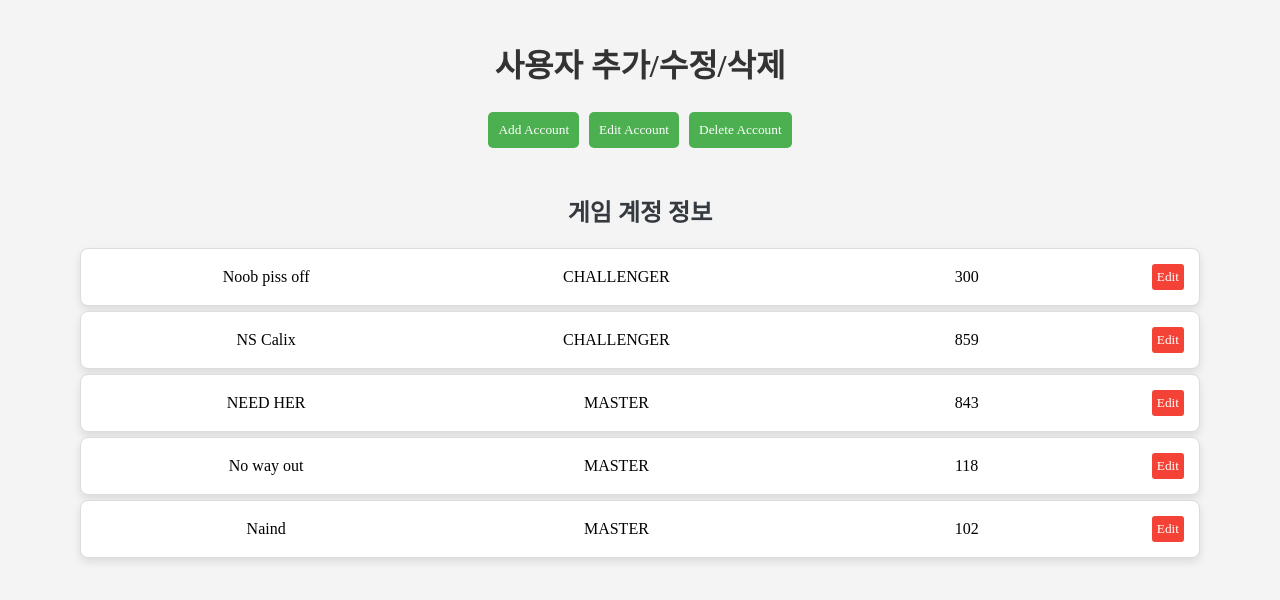
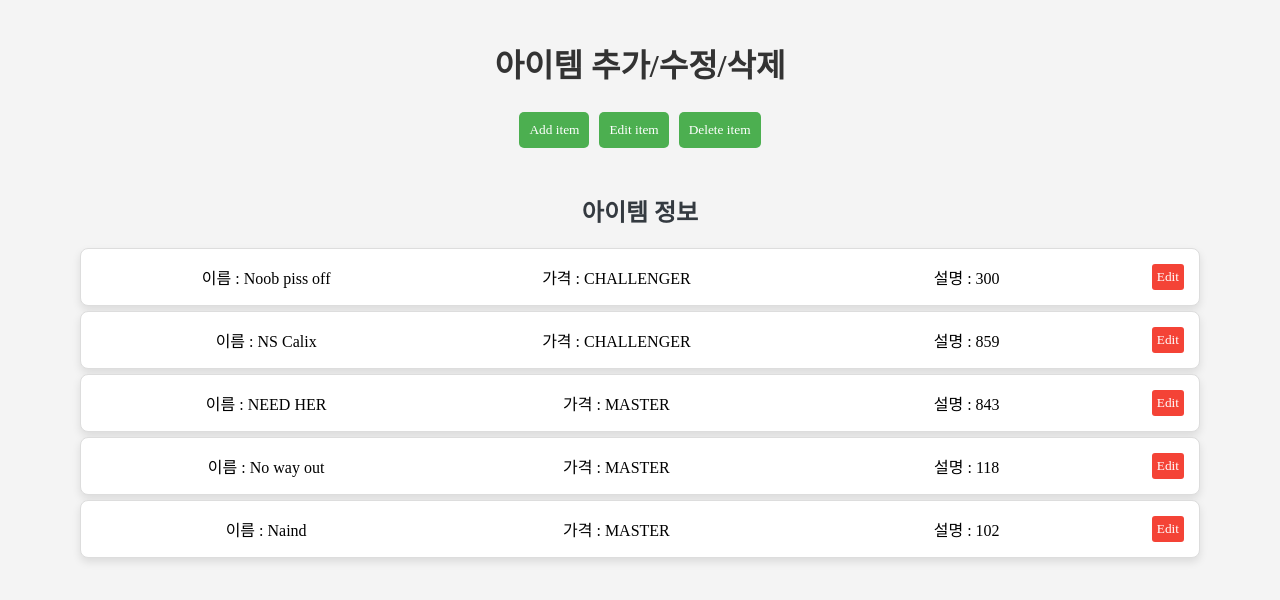
Before and after one commit to adorableco/2023-db-project-db.gg, a React (Create React App) app in the folder frontend/: page /item_edit in a window 1280 px wide. Shown: the top 600 px of the page. Built offline with nearby package versions, Linux system fonts and the light colour scheme; a web font is replaced by a local one.

Commit message:
✨ Feat: "아이템 추가/수정/삭제"
resolves: #30

```diff
--- a/frontend/src/component/EditItem.js
+++ b/frontend/src/component/EditItem.js
@@ -4,33 +4,34 @@
 
 import React, { useState, useEffect } from "react";
 import "./EditUser.css";
+import axios from "axios";
 
 const mockData = {
-  gameAccounts: [
+  items: [
     {
-      gameName: "Noob piss off",
-      tier: "CHALLENGER",
-      accountLevel: 300,
+      name: "Noob piss off",
+      price: "CHALLENGER",
+      description: 300,
     },
     {
-      gameName: "NS Calix",
-      tier: "CHALLENGER",
-      accountLevel: 859,
+      name: "NS Calix",
+      price: "CHALLENGER",
+      description: 859,
     },
     {
-      gameName: "NEED HER",
-      tier: "MASTER",
-      accountLevel: 843,
+      name: "NEED HER",
+      price: "MASTER",
+      description: 843,
     },
     {
-      gameName: "No way out",
-      tier: "MASTER",
-      accountLevel: 118,
+      name: "No way out",
+      price: "MASTER",
+      description: 118,
     },
     {
-      gameName: "Naind",
-      tier: "MASTER",
-      accountLevel: 102,
+      name: "Naind",
+      price: "MASTER",
+      description: 102,
     },
   ],
 };
@@ -39,110 +40,138 @@ const EditItem = () => {
   const [isAddFormVisible, setIsAddFormVisible] = useState(false);
   const [isEditFormVisible, setIsEditFormVisible] = useState(false);
   const [isDeleteFormVisible, setIsDeleteFormVisible] = useState(false);
-  const [existingAccount, setExistingAccount] = useState(false);
-  const [gameName, setGameName] = useState("");
-  const [newGameName, setNewGameName] = useState("");
-  const [tier, setTier] = useState("");
-  const [accountLevel, setAccountLevel] = useState("");
+  const [existingitem, setExistingitem] = useState(false);
+  const [name, setName] = useState("");
+  const [newname, setNewName] = useState("");
+  const [newItemId, setNewItemId] = useState("");
+  const [price, setPrice] = useState("");
+  const [description, setDescription] = useState("");
   const [editing, setEditing] = useState(false);
   const [canTouch, setCanTouch] = useState(false);
-  const [gameAccounts, setGameAccounts] = useState([]);
+  const [items, setItems] = useState([]);
+  const [updateditems, setUpdateditems] = useState([]);
 
   const handleInputChange = (e) => {
-    setGameName(e.target.value);
+    setName(e.target.value);
   };
 
-  const handleNewGameNameChange = (e) => {
-    setNewGameName(e.target.value);
+  const handleNewnameChange = (e) => {
+    setNewName(e.target.value);
   };
 
-  const handleTierChange = (e) => {
-    setTier(e.target.value);
+  const handlepriceChange = (e) => {
+    setPrice(e.target.value);
   };
 
-  const handleAccountLevelChange = (e) => {
-    setAccountLevel(e.target.value);
+  const handledescriptionChange = (e) => {
+    setDescription(e.target.value);
   };
 
-  const handleAdd = () => {
-    const newGameAccount = {
-      gameName: newGameName,
-      tier,
-      accountLevel,
-    };
+  //api 연결해야 할 곳
+  const handleAdd = async () => {
+    try {
+      await axios
+        .post(`/api`, {
+          itemId: 3187,
+          name: "새로운아이템",
+          description: "설명",
+          price: 100,
+        })
+        .then((res) => {
+          // 중복 여부 체크
+          // if(res.data == "이미 존재하는 아이템입니다."){
+          //   alert("이미 존재하는아이템입니다.")
+          // }
 
-    setGameAccounts([...gameAccounts, newGameAccount]);
-    clearInputs();
+          console.log(res.data);
+        });
+      const newItem = {
+        itemId: newItemId,
+        name: newname,
+        price,
+        description,
+      };
+
+      setItems([...items, newItem]);
+      clearInputs();
+    } catch {
+      console.error("Adding Item Failed!");
+    }
   };
 
+  //api 연결해야 할 곳
   const handleEdit = () => {
     if (canTouch) {
-      const editedGameAccounts = gameAccounts.map((account) =>
-        account.gameName === gameName
-          ? { ...account, gameName: newGameName, tier, accountLevel }
-          : account,
+      const editeditems = items.map((item) =>
+        item.name === name
+          ? { ...item, name: newname, price, description }
+          : item,
       );
 
-      setGameAccounts(editedGameAccounts);
+      setItems(editeditems);
       setEditing(false);
       clearInputs();
     } else {
-      alert("'게임 이름 확인 버튼'을 눌러 존재 여부를 확인하세요.");
+      alert("'아이템 이름 확인 버튼'을 눌러 존재 여부를 확인하세요.");
       clearInputs();
     }
   };
 
-  const handleDelete = () => {
-    const updatedGameAccounts = gameAccounts.filter(
-      (account) => account.gameName !== gameName,
-    );
+  //api 연결해야 할 곳
+  const handleDelete = async () => {
+    try {
+      await axios.delete(`/?`).then(() => {
+        alert("삭제가 완료되었습니다.");
+        // const updateditems = items.filter(
+        //   (item) => item.name !== name,
+        // );
+      });
+    } catch {
+      console.error("Deleting Item Failed!");
+    }
 
-    setGameAccounts(updatedGameAccounts);
+    setItems(updateditems);
     clearInputs();
   };
 
-  const handleEditClick = (account) => {
-    setGameName(account.gameName);
-    setNewGameName(account.gameName);
-    setTier(account.tier);
-    setAccountLevel(account.accountLevel);
+  const handleEditClick = (item) => {
+    setName(item.name);
+    setNewName(item.name);
+    setPrice(item.price);
+    setDescription(item.description);
     setEditing(true);
   };
 
   // 수정/삭제 시 회원 존재 확인
   const checkExistedName = () => {
-    setExistingAccount(
-      mockData.gameAccounts.find((account) => account.gameName === gameName),
-    );
-    if (!existingAccount) {
-      alert("존재하지 않는 게임 이름입니다.");
-      setGameName("");
+    setExistingitem(mockData.items.find((item) => item.name === name));
+    if (!existingitem) {
+      alert("존재하지 않는 아이템 이름입니다.");
+      setName("");
     }
   };
 
   // 수정/등록 시 새 이름 중복 여부 확인
   const checkSameName = () => {
-    setExistingAccount(
-      mockData.gameAccounts.find((account) => account.gameName === gameName),
-    );
-    if (existingAccount) {
-      alert("이미 존재하는 게임 이름입니다.");
-      setNewGameName("");
+    setExistingitem(mockData.items.find((item) => item.name === name));
+    if (existingitem) {
+      alert("이미 존재하는 아이템 이름입니다.");
+      setNewName("");
     } else {
-      alert("사용 가능한 게임 이름입니다.");
+      alert("사용 가능한 아이템 이름입니다.");
     }
   };
 
   const clearInputs = () => {
-    setGameName("");
-    setNewGameName("");
-    setTier("");
-    setAccountLevel("");
+    setName("");
+    setNewName("");
+    setPrice("");
+    setDescription("");
     setCanTouch(false);
   };
 
   useEffect(() => {
-    setGameAccounts(mockData.gameAccounts);
+    setItems(mockData.items);
   }, []);
 
   const toggleForms = (formType) => {
@@ -156,30 +185,26 @@ const EditItem = () => {
 
   return (
     <div>
-      <h1>사용자 추가/수정/삭제</h1>
+      <h1>아이템 추가/수정/삭제</h1>
       <div>
-        <button onClick={() => toggleForms("add")}>Add Account</button>
+        <button onClick={() => toggleForms("add")}>Add item</button>
 
-        <button onClick={() => toggleForms("edit")}>Edit Account</button>
+        <button onClick={() => toggleForms("edit")}>Edit item</button>
 
-        <button onClick={() => toggleForms("delete")}>Delete Account</button>
+        <button onClick={() => toggleForms("delete")}>Delete item</button>
       </div>
       <div>
         {isAddFormVisible && (
           <>
-            <label>Game Name:</label>
-            <input
-              type='text'
-              value={newGameName}
-              onChange={handleNewGameNameChange}
-            />
-            <label>Tier:</label>
-            <input type='text' value={tier} onChange={handleTierChange} />
-            <label>Account Level:</label>
+            <label>Item Name:</label>
+            <input type='text' value={newname} onChange={handleNewnameChange} />
+            <label>price:</label>
+            <input type='text' value={price} onChange={handlepriceChange} />
+            <label>item Level:</label>
             <input
               type='number'
-              value={accountLevel}
-              onChange={handleAccountLevelChange}
+              value={description}
+              onChange={handledescriptionChange}
             />
             <button onClick={handleAdd}>Add</button>
           </>
@@ -187,25 +212,21 @@ const EditItem = () => {
 
         {isEditFormVisible && (
           <>
-            <label>Game Name:</label>
-            <input type='text' value={gameName} onChange={handleInputChange} />
-            <button onClick={checkExistedName}>수정할 게임 이름 확인</button>
+            <label>Item Name:</label>
+            <input type='text' value={name} onChange={handleInputChange} />
+            <button onClick={checkExistedName}>수정할 아이템 이름 확인</button>
 
-            <label>New Game Name:</label>
-            <input
-              type='text'
-              value={newGameName}
-              onChange={handleNewGameNameChange}
-            />
+            <label>New Item Name:</label>
+            <input type='text' value={newname} onChange={handleNewnameChange} />
             <button onClick={checkSameName}>중복 여부 확인</button>
 
-            <label>Tier:</label>
-            <input type='text' value={tier} onChange={handleTierChange} />
-            <label>Account Level:</label>
+            <label>price:</label>
+            <input type='text' value={price} onChange={handlepriceChange} />
+            <label>item Level:</label>
             <input
               type='number'
-              value={accountLevel}
-              onChange={handleAccountLevelChange}
+              value={description}
+              onChange={handledescriptionChange}
             />
             <button onClick={handleEdit}>Edit</button>
           </>
@@ -213,23 +234,23 @@ const EditItem = () => {
 
         {isDeleteFormVisible && (
           <>
-            <label>Game Name:</label>
-            <input type='text' value={gameName} onChange={handleInputChange} />
-            <button onClick={checkExistedName}>게임 이름 확인</button>
+            <label>Item Name:</label>
+            <input type='text' value={name} onChange={handleInputChange} />
+            <button onClick={checkExistedName}>아이템 이름 확인</button>
 
             <button onClick={handleDelete}>Delete</button>
           </>
         )}
       </div>
       <div>
-        <h2 style={{ marginTop: "40px" }}>게임 계정 정보</h2>
+        <h2 style={{ marginTop: "40px" }}>아이템 정보</h2>
         <ul>
-          {gameAccounts.map((account) => (
-            <li key={account.gameName}>
-              <span>{account.gameName}</span>
-              <span>{account.tier}</span>
-              <span>{account.accountLevel}</span>
-              <button onClick={() => handleEditClick(account)}>Edit</button>
+          {items.map((item) => (
+            <li key={item.name}>
+              <span>이름 : {item.name}</span>
+              <span>가격 : {item.price}</span>
+              <span>설명 : {item.description}</span>
+              <button onClick={() => handleEditClick(item)}>Edit</button>
             </li>
           ))}
         </ul>
```
